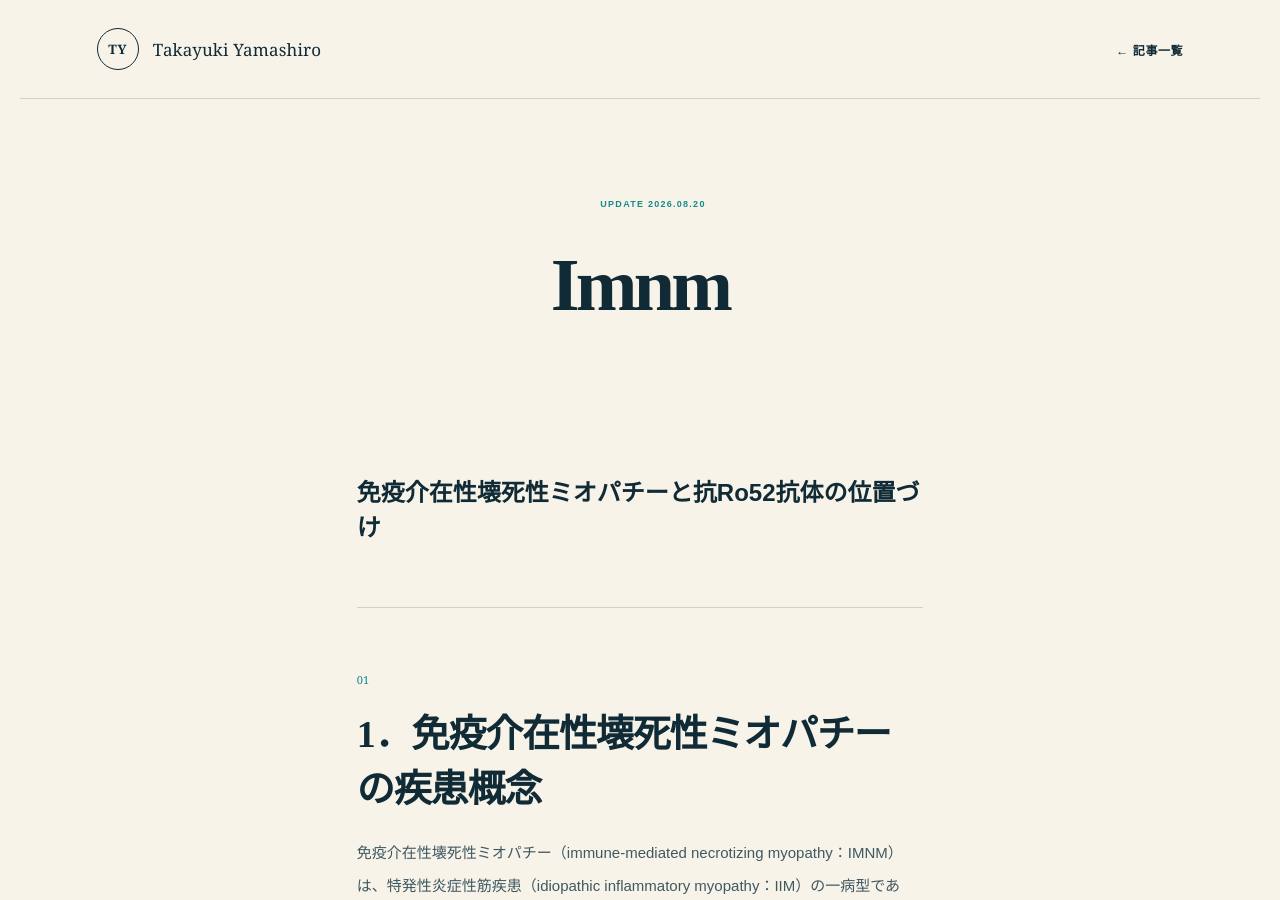
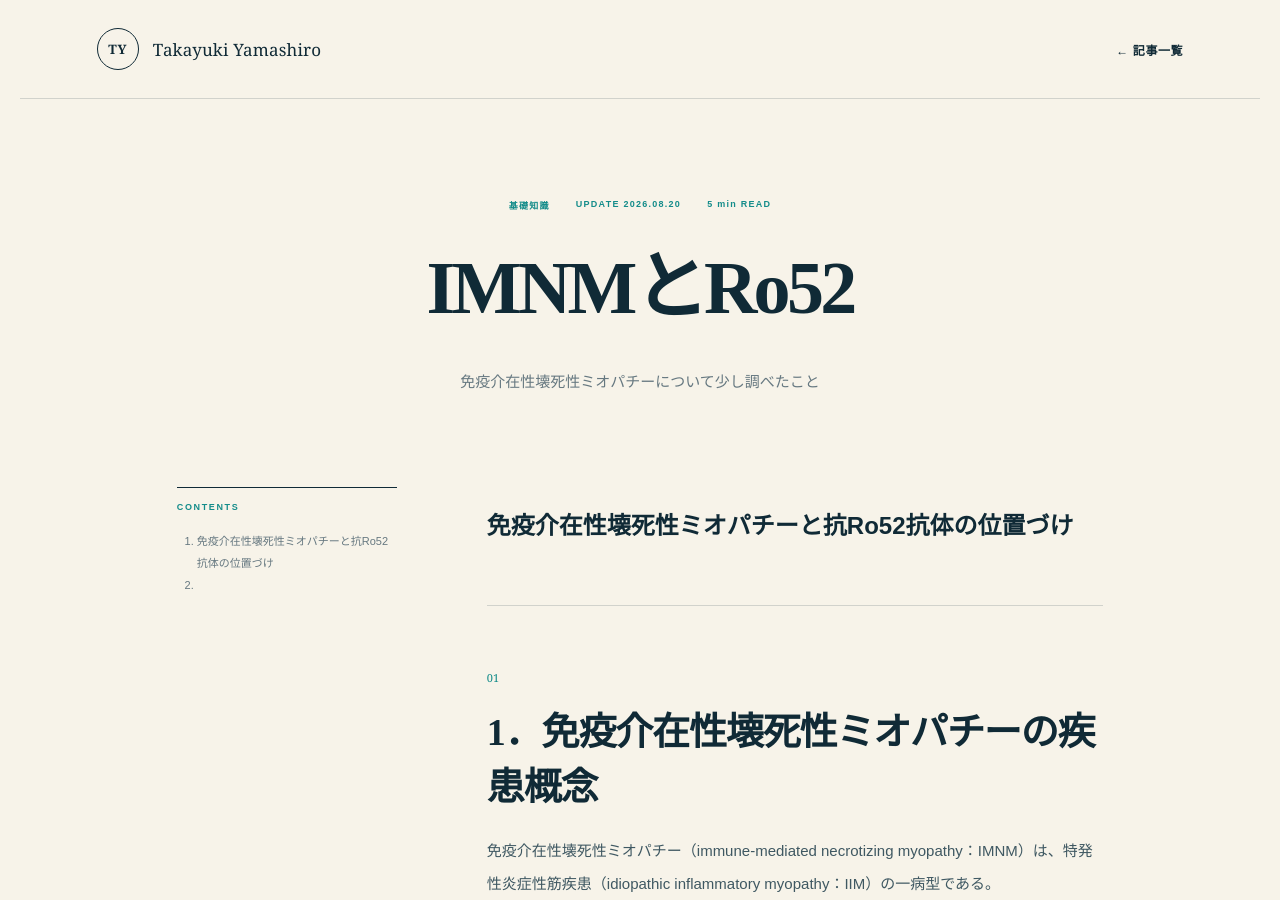
Before and after one commit to takayukiyamashiro/takayukiyamashiro.github.io, a Jekyll site: the page built from _posts/2026-08-20-imnm.md, in a window 1280 px wide and 900 px high. Built offline with Jekyll 4.4.1, drawn with Linux system fonts in a browser that asks for light colours.

Commit message:
Add files via upload

```diff
--- a/_posts/2026-08-20-imnm.md
+++ b/_posts/2026-08-20-imnm.md
@@ -1,3 +1,18 @@
+---
+title: "IMNMとRo52"
+description: "免疫介在性壊死性ミオパチーについて少し調べたこと"
+category: BASICS
+category_ja: 基礎知識
+card_number: "04"
+featured: false
+date: 2026-08-20 12:00:00 +0900
+updated: "2026.08.20"
+read_time: "5 min"
+toc:
+  - 免疫介在性壊死性ミオパチーと抗Ro52抗体の位置づけ
+  -
+---
+
 # 免疫介在性壊死性ミオパチーと抗Ro52抗体の位置づけ
 
 ## 1．免疫介在性壊死性ミオパチーの疾患概念
```
